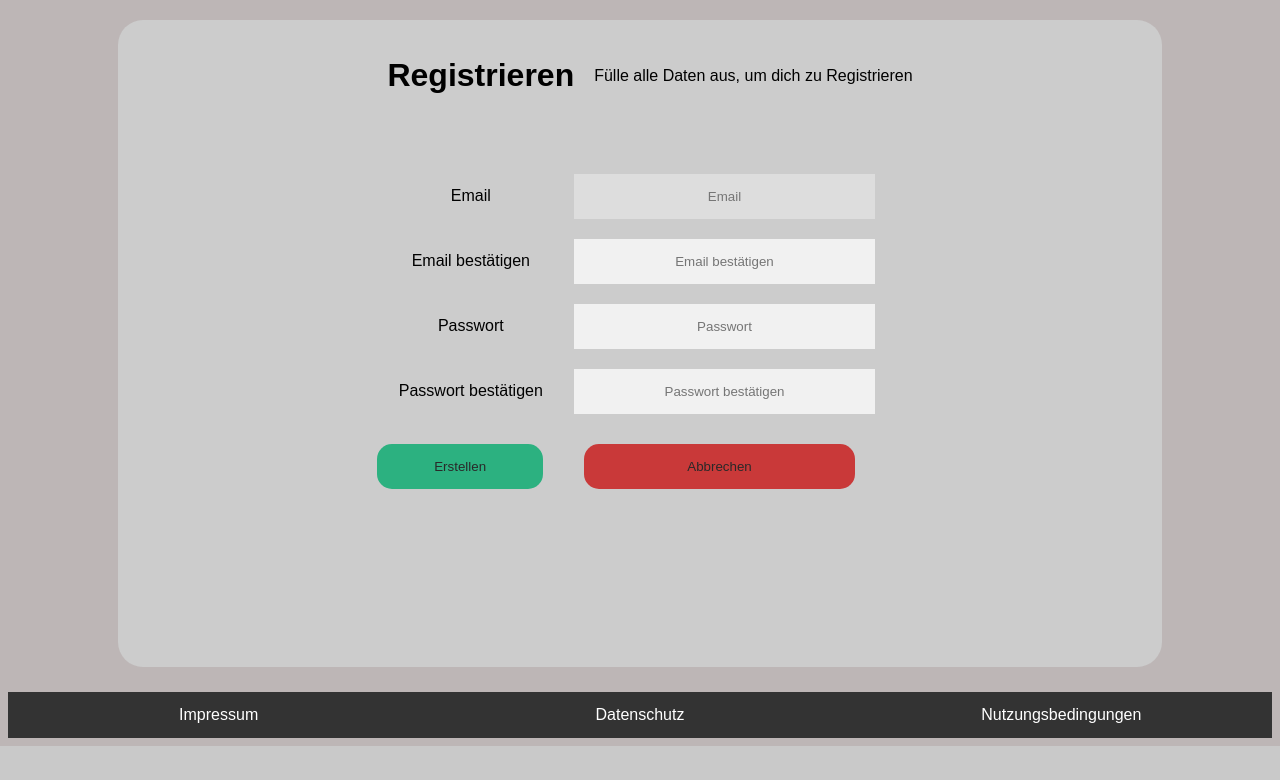
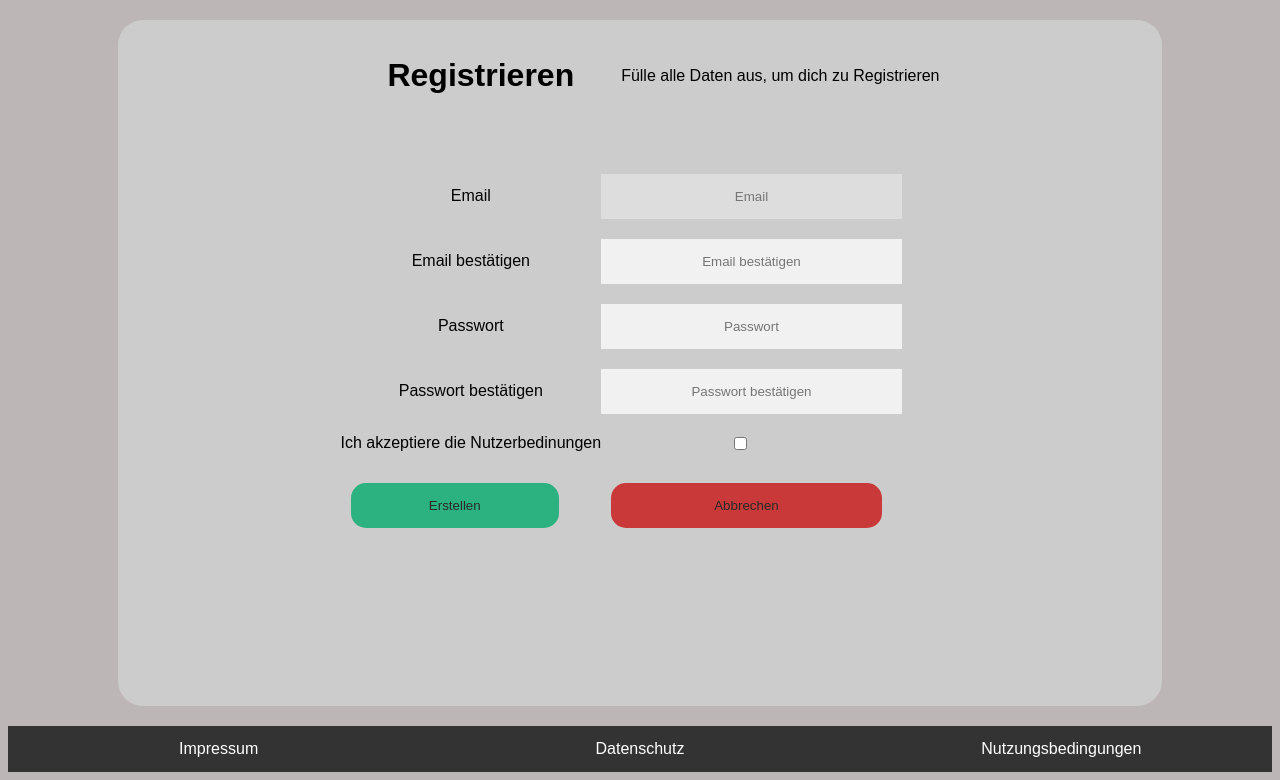
Before and after one commit to FeuerMatrix/webprogrammierung, a PHP site: page /registrieren.php in a window 1280 px wide. Shown: the part 70-850 px from the top of the page. Before the commit the page ends 816 px from the top, so only its background shows below. Run offline with PHP 8.4, Linux system fonts and the light colour scheme.

Commit message:
added accept button

```diff
--- a/DI-12-B-Visser-Schroeder-Renneberg/css/registrieren.css
+++ b/DI-12-B-Visser-Schroeder-Renneberg/css/registrieren.css
@@ -103,9 +103,20 @@
     grid-row: 6;
   }
 
+  .col17 {
+    grid-column: 1;
+    grid-row: 7;
+  }
+
+  .col27 {
+    grid-column: 2;
+    grid-row: 7;
+  }
+
+
   .col16 {
     grid-column: 1;
-    grid-row: 7;
+    grid-row: 8;
     background-color: #04aa6d;
     opacity: 0.8;
     border-radius: 15px;
@@ -114,7 +125,7 @@
 
   .col26 {
     grid-column: 2;
-    grid-row: 7;
+    grid-row: 8;
     background-color: rgb(200, 20, 20);
     opacity: 0.8;
     border-radius: 15px;
--- a/DI-12-B-Visser-Schroeder-Renneberg/registrieren.php
+++ b/DI-12-B-Visser-Schroeder-Renneberg/registrieren.php
@@ -24,6 +24,8 @@
                     <input class="col24" type="password" id="passw" name="passw" placeholder="Passwort" required <?php if(isset($_GET["email"])):?>autofocus <?php endif; ?>><br>
                     <label class="col15" for="passw2">Passwort bestätigen</label><br>
                     <input class="col25" type="password" id="passw2" name="passw2" placeholder="Passwort bestätigen" required><br>
+                    <label class="col17" for="accept">Ich akzeptiere die Nutzerbedinungen</label>
+                    <input class="col27" type="checkbox" id="anonym" name="anonym" value="Anonym">
                     <input class="col16" type="submit" value="Erstellen">
                     <input class="col26" type="submit" form="form" value="Abbrechen"><br>
                 </div>
```
